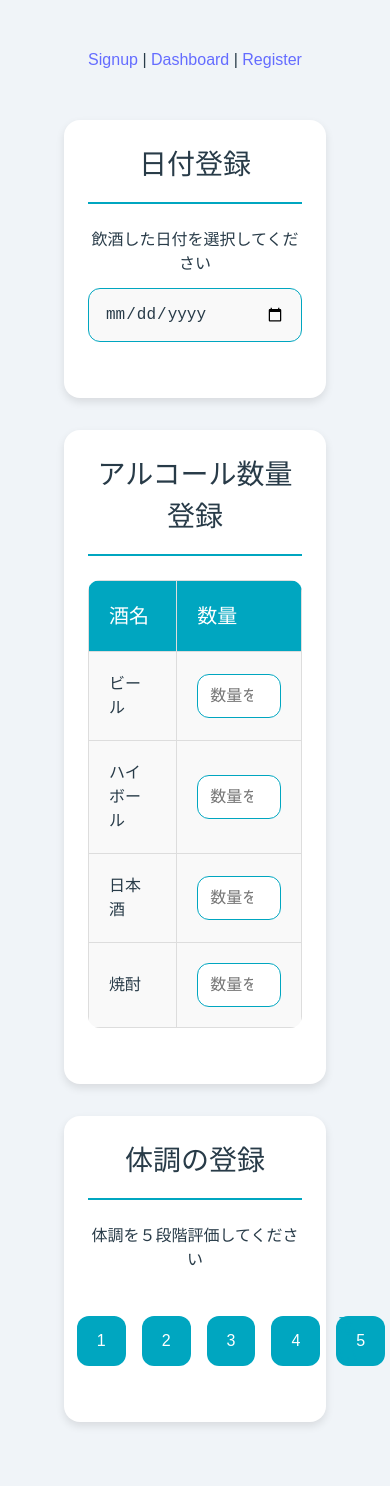
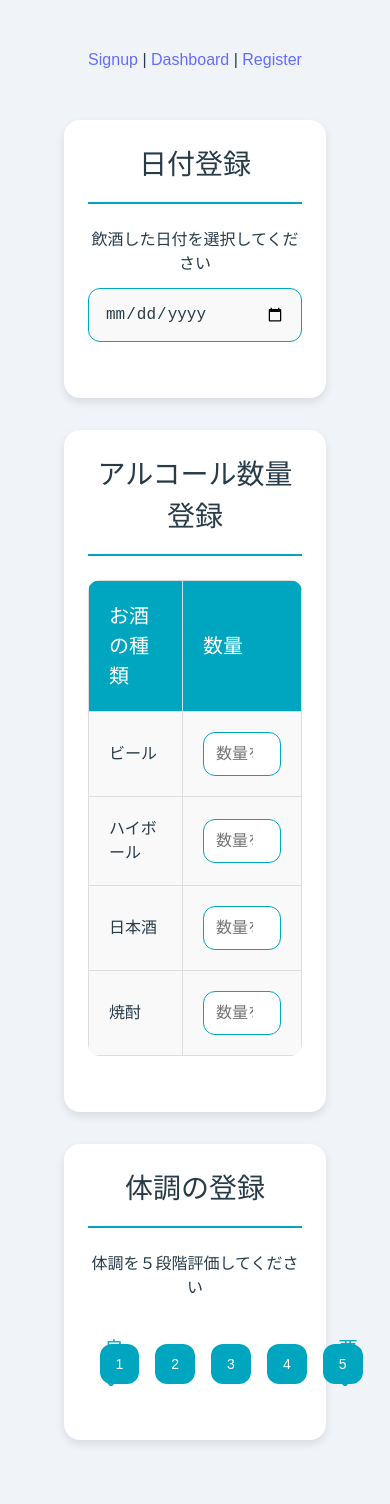
Before and after one commit to saitamau-maximum/alcoho-rhythm, a React (Vite) app in the folder client/: page /register in a window 390 px wide. Built offline with nearby package versions, Linux system fonts and the light colour scheme.

Commit message:
fix:酒名→お酒の種類

```diff
--- a/client/src/register/Register.jsx
+++ b/client/src/register/Register.jsx
@@ -16,7 +16,7 @@ function Register() {
         <table>
           <thead>
             <tr>
-              <th>酒名</th>
+              <th>お酒の種類</th>
               <th>数量</th>
             </tr>
           </thead>
--- a/client/src/register/register.css
+++ b/client/src/register/register.css
@@ -1,10 +1,19 @@
 /* グローバル設定 */
 * {
-    box-sizing: border-box;
+    box-sizing: border-box; /* パディングとボーダーを要素の幅に含める */
     margin: 0;
     padding: 0;
 }
 
+body {
+    font-family: Arial, sans-serif;
+    margin: 0;
+    padding: 0;
+    background-color: #f0f4f8;
+    color: #283b48;
+    font-size: 16px;
+    overflow-x: hidden; /* 横スクロールを防ぐ */
+}
 
 /* コンテナ全体のデザイン */
 div {
@@ -116,6 +125,7 @@ input[type="number"] {
     display: flex;
     justify-content: center;
     gap: 16px;
+    flex-wrap: nowrap; /* ボタンが横並びを維持 */
 }
 
 .condition-buttons button {
@@ -127,6 +137,8 @@ input[type="number"] {
     font-size: 16px;
     cursor: pointer;
     transition: background-color 0.3s ease;
+    flex: 1; /* 各ボタンが均等に幅を占める */
+    max-width: 100px; /* ボタンの最大幅を制限 */
 }
 
 .condition-buttons button:hover {
@@ -139,7 +151,7 @@ input[type="number"] {
         padding: 16px;
     }
     .condition-buttons button {
-        padding: 16px 20px;
-        font-size: 16px;
+        padding: 12px 16px; /* ボタンのサイズを縮小 */
+        font-size: 14px; /* ボタンのフォントサイズを小さく */
     }
 }
```
